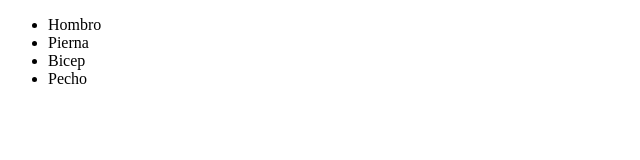
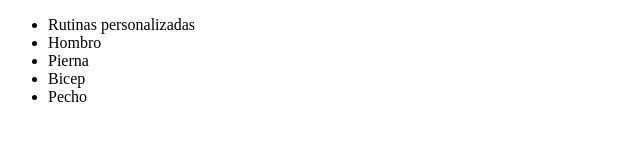
Before and after one commit to Loga91/alura-git, a plain HTML site: page index.html in a window 1280 px wide. Shown: the whole page, without its empty margins (0-640 px from the left). Drawn offline with Linux system fonts and the light colour scheme.

Commit message:
Se agrego titulo a la lista de rutinas

```diff
--- a/index.html
+++ b/index.html
@@ -8,6 +8,7 @@
 </head>
 <body>
     <ul>
+        <li>Rutinas personalizadas</li>
         <li>Hombro</li>
         <li>Pierna</li>
         <li>Bicep</li>
```
